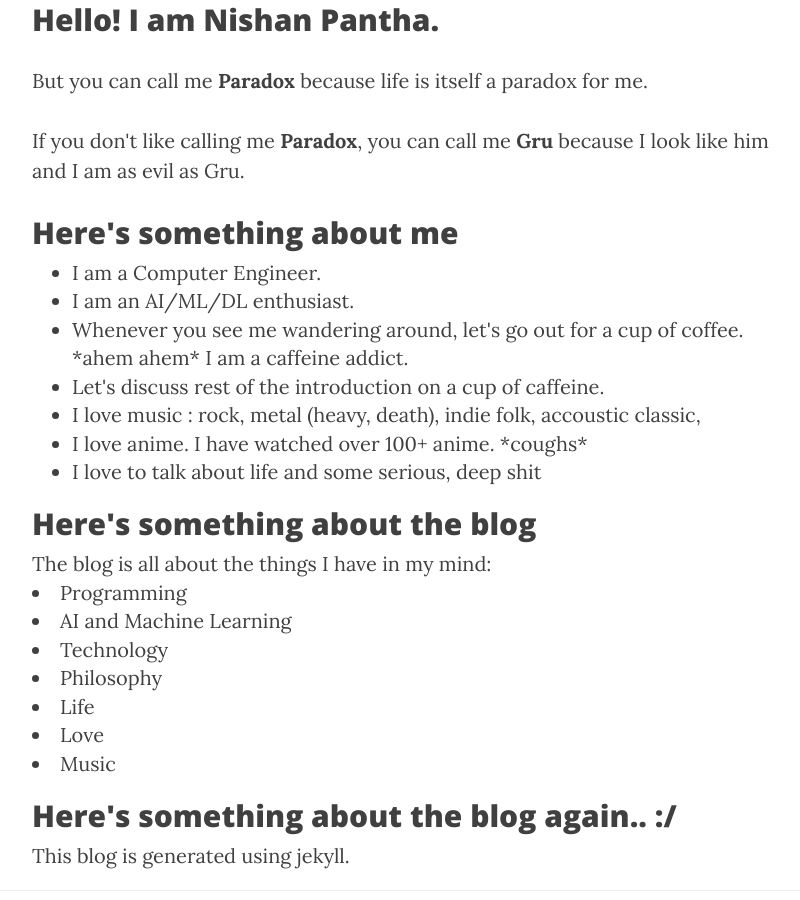
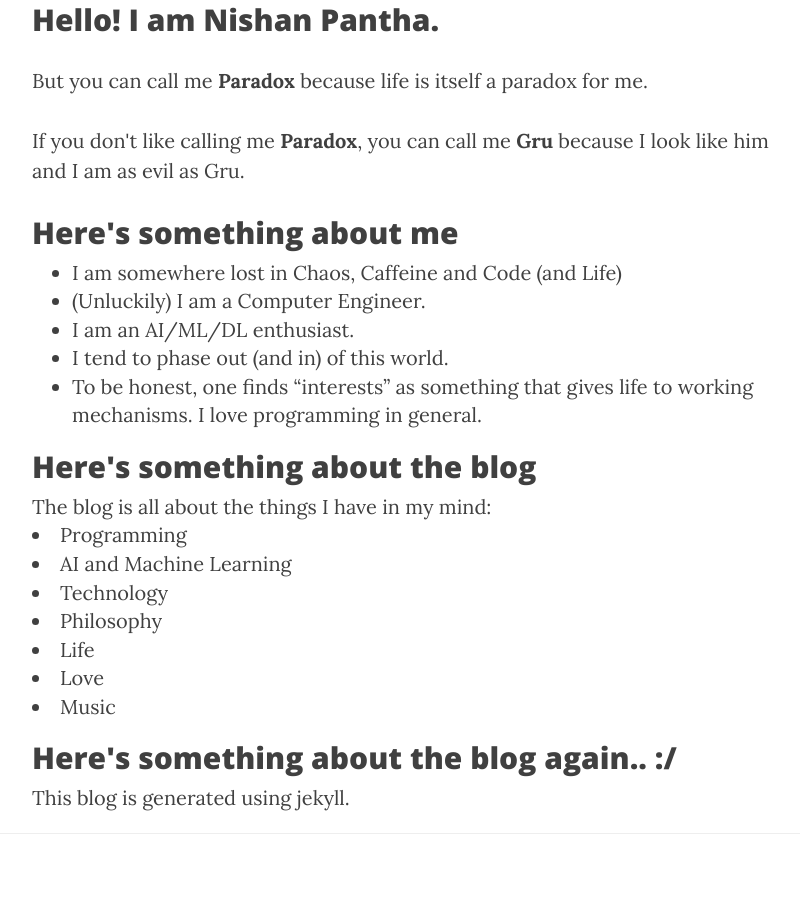
Before and after one commit to NISH1001/NISH1001.github.io, a Jekyll site: the page built from about.html, in a window 1280 px wide and 900 px high, scrolled down 504 px. Shown: the whole window, without its empty margins (233-1033 px from the left). Built offline with Jekyll 4.4.1, drawn with Linux system fonts in a browser that asks for light colours; nearby versions of some CDN libraries.

Commit message:
Refactor about page

```diff
--- a/about.html
+++ b/about.html
@@ -14,14 +14,11 @@ header-img: img/about-bg.png
 <h2>Here's something about me</h2>
 
 <ul>
-
-    <li>I am a Computer Engineer.</li>
+    <li>I am somewhere lost in Chaos, Caffeine and Code (and Life)</li>
+    <li>(Unluckily) I am a Computer Engineer.</li>
     <li>I am an AI/ML/DL enthusiast.</li>
-    <li>Whenever you see me wandering around, let's go out for a cup of coffee. *ahem ahem* I am a caffeine addict.</li>
-    <li>Let's discuss rest of the introduction on a cup of caffeine.</li>
-    <li>I love music : rock, metal (heavy, death), indie folk, accoustic classic,</li>
-    <li>I love anime. I have watched over 100+ anime. *coughs*</li>
-    <li>I love to talk about life and some serious, deep shit</li>
+    <li>I tend to phase out (and in) of this world.</li>
+    <li>To be honest, one finds “interests” as something that gives life to working mechanisms. I love programming in general. </li>
 </ul>
 
 <h2>Here's something about the blog</h2>
```
